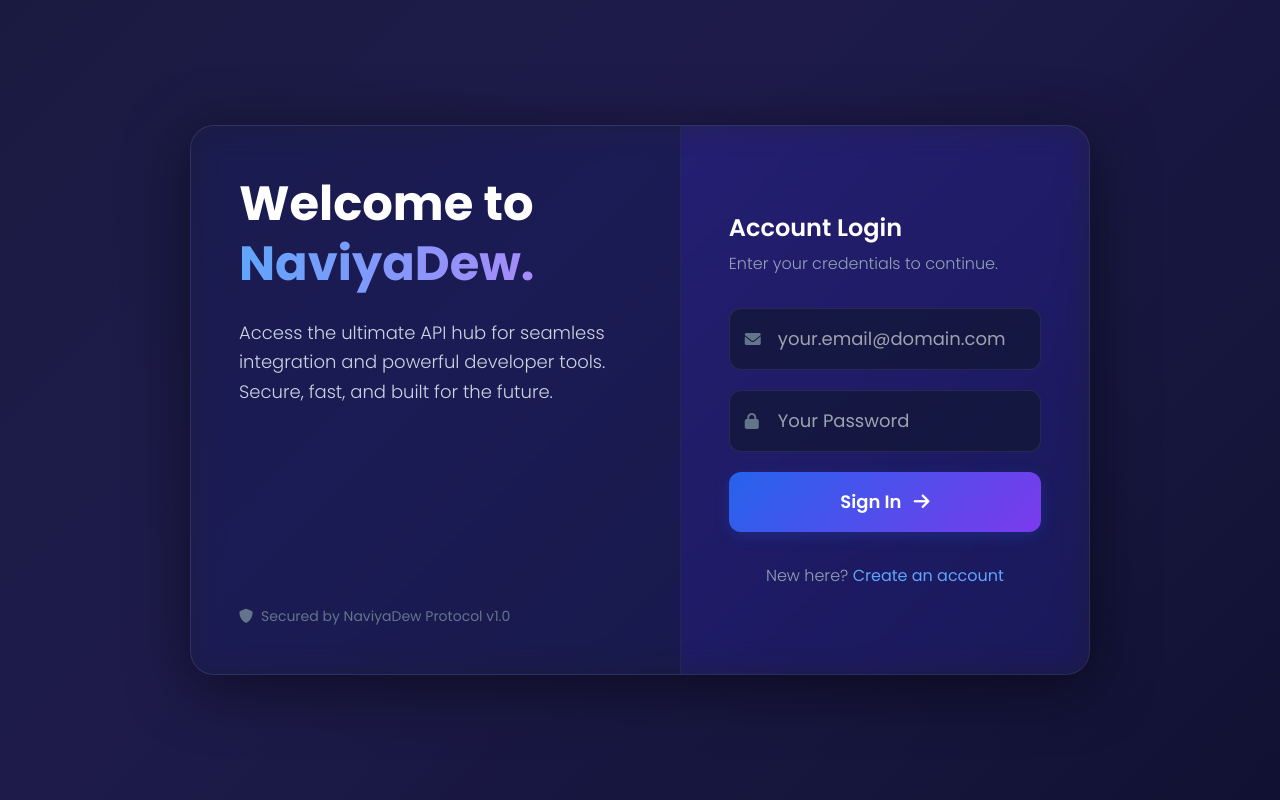
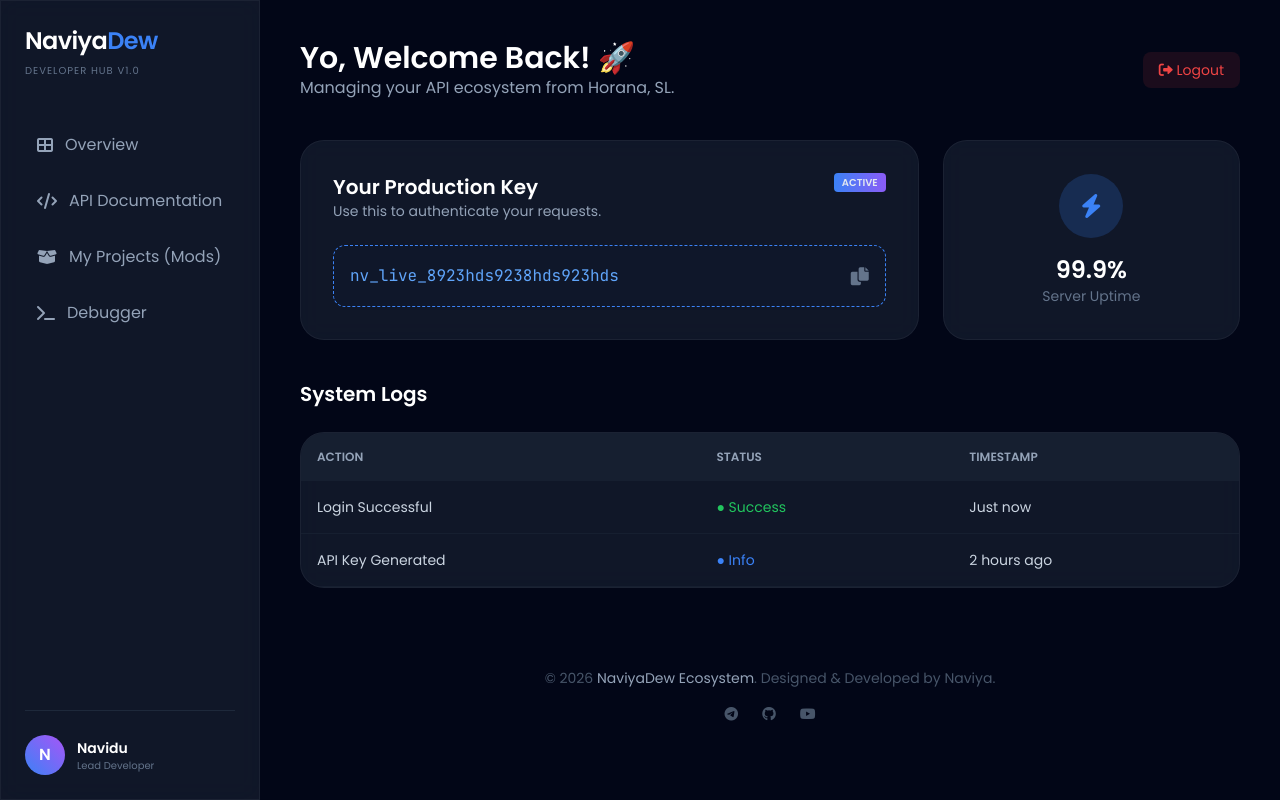
Before and after one commit to DarkeNima/NAVIYA-DEW, a website: page public/index.html in a window 1280 px wide. Drawn offline with nearby package versions, Linux system fonts and the light colour scheme.

Commit message:
Update index.html

```diff
--- a/public/index.html
+++ b/public/index.html
@@ -3,172 +3,137 @@
 <head>
     <meta charset="UTF-8">
     <meta name="viewport" content="width=device-width, initial-scale=1.0">
-    <title>NaviyaDew API | Premium Access</title>
+    <title>NaviyaDew | Developer Console</title>
     <script src="https://cdn.tailwindcss.com"></script>
     <link href="https://cdnjs.cloudflare.com/ajax/libs/font-awesome/6.0.0/css/all.min.css" rel="stylesheet">
-    <link href="https://fonts.googleapis.com/css2?family=Poppins:wght@300;400;600;700&display=swap" rel="stylesheet">
+    <link href="https://fonts.googleapis.com/css2?family=JetBrains+Mono:wght@400;700&family=Poppins:wght@300;400;600&display=swap" rel="stylesheet">
 
     <style>
-        * { font-family: 'Poppins', sans-serif; }
+        body { font-family: 'Poppins', sans-serif; background: #020617; color: #e2e8f0; margin: 0; overflow-x: hidden; }
+        .glass { background: rgba(30, 41, 59, 0.5); backdrop-filter: blur(12px); border: 1px solid rgba(255, 255, 255, 0.05); }
+        .sidebar { height: 100vh; width: 260px; position: fixed; left: 0; top: 0; border-right: 1px solid rgba(255, 255, 255, 0.05); }
+        .content { margin-left: 260px; padding: 40px; }
+        .api-key-box { font-family: 'JetBrains Mono', monospace; background: #0f172a; border: 1px dashed #3b82f6; }
+        .nav-link:hover { background: rgba(59, 130, 246, 0.1); color: #60a5fa; }
+        .dev-tag { background: linear-gradient(90deg, #3b82f6, #8b5cf6); padding: 2px 8px; border-radius: 4px; font-size: 10px; font-weight: bold; text-transform: uppercase; }
 
-        /* 1. Animated Gradient Background */
-        body {
-            background: linear-gradient(-45deg, #020617, #1e1b4b, #111827, #0f172a);
-            background-size: 400% 400%;
-            animation: gradientBG 15s ease infinite;
-            height: 100vh;
-            display: flex;
-            align-items: center;
-            justify-content: center;
-            margin: 0;
-            overflow: hidden;
-        }
-        @keyframes gradientBG {
-            0% { background-position: 0% 50%; }
-            50% { background-position: 100% 50%; }
-            100% { background-position: 0% 50%; }
-        }
-
-        /* 2. Advanced Glassmorphism Card */
-        .glass-card {
-            background: rgba(255, 255, 255, 0.03);
-            backdrop-filter: blur(15px) saturate(180%);
-            -webkit-backdrop-filter: blur(15px) saturate(180%);
-            border: 1px solid rgba(255, 255, 255, 0.08);
-            border-radius: 24px;
-            box-shadow: 0 12px 60px 0 rgba(0, 0, 0, 0.5);
-            display: grid;
-            grid-template-columns: 1.2fr 1fr;
-            overflow: hidden;
-            width: 100%;
-            max-width: 900px;
-            height: 550px;
-            transition: transform 0.3s ease;
-        }
-
-        /* 3. Input Field Styling (Glass) */
-        .glass-input {
-            background: rgba(15, 23, 42, 0.6);
-            border: 1px solid rgba(255, 255, 255, 0.08);
-            color: #e2e8f0;
-            transition: all 0.3s ease;
-        }
-        .glass-input:focus {
-            background: rgba(15, 23, 42, 0.9);
-            border-color: #3b82f6;
-            box-shadow: 0 0 10px rgba(59, 130, 246, 0.3);
-            outline: none;
-        }
-
-        /* Utility classes */
-        .hidden-form { display: none; }
-        .fade-in { animation: fadeIn 0.6s ease-in-out; }
-        @keyframes fadeIn { from { opacity: 0; transform: scale(0.95); } to { opacity: 1; transform: scale(1); } }
-
-        /* Premium Button with Glow */
-        .btn-premium {
-            background: linear-gradient(135deg, #2563eb, #7c3aed);
-            transition: all 0.3s ease;
-            box-shadow: 0 4px 15px rgba(37, 99, 235, 0.2);
-        }
-        .btn-premium:hover {
-            transform: translateY(-2px);
-            box-shadow: 0 6px 20px rgba(37, 99, 235, 0.4);
-        }
-
-        /* Mobile Responsive */
         @media (max-width: 768px) {
-            .glass-card { grid-template-columns: 1fr; height: auto; padding: 20px; }
-            .brand-section { display: none; }
+            .sidebar { display: none; }
+            .content { margin-left: 0; padding: 20px; }
         }
     </style>
 </head>
 <body>
 
-    <div class="glass-card fade-in mx-4">
+    <div class="sidebar glass flex flex-col p-6">
+        <div class="mb-10">
+            <h1 class="text-2xl font-bold text-white tracking-tight">Naviya<span class="text-blue-500">Dew</span></h1>
+            <span class="text-[10px] text-slate-500 tracking-widest uppercase">Developer Hub v1.0</span>
+        </div>
 
-        <div class="brand-section p-12 flex flex-col justify-between" style="background: rgba(15, 23, 42, 0.4); border-right: 1px solid rgba(255,255,255,0.05);">
+        <nav class="flex-1 space-y-2">
+            <a href="#" class="nav-link flex items-center gap-3 p-3 rounded-xl transition text-slate-400">
+                <i class="fas fa-th-large"></i> Overview
+            </a>
+            <a href="#" class="nav-link flex items-center gap-3 p-3 rounded-xl transition text-slate-400">
+                <i class="fas fa-code"></i> API Documentation
+            </a>
+            <a href="#" class="nav-link flex items-center gap-3 p-3 rounded-xl transition text-slate-400">
+                <i class="fas fa-box-open"></i> My Projects (Mods)
+            </a>
+            <a href="#" class="nav-link flex items-center gap-3 p-3 rounded-xl transition text-slate-400">
+                <i class="fas fa-terminal"></i> Debugger
+            </a>
+        </nav>
+
+        <div class="mt-auto pt-6 border-t border-slate-800">
+            <div class="flex items-center gap-3">
+                <div class="w-10 h-10 rounded-full bg-gradient-to-tr from-blue-500 to-purple-500 flex items-center justify-center font-bold text-white">N</div>
+                <div>
+                    <p class="text-sm font-semibold text-white">Navidu</p>
+                    <p class="text-[10px] text-slate-500">Lead Developer</p>
+                </div>
+            </div>
+        </div>
+    </div>
+
+    <div class="content">
+        <header class="flex justify-between items-center mb-10">
             <div>
-                <h1 class="text-5xl font-extrabold text-white leading-tight">
-                    Welcome to<br>
-                    <span class="text-transparent bg-clip-text bg-gradient-to-r from-blue-400 to-violet-400">NaviyaDew.</span>
-                </h1>
-                <p class="text-slate-300 mt-6 text-lg font-light leading-relaxed">
-                    Access the ultimate API hub for seamless integration and powerful developer tools. Secure, fast, and built for the future.
-                </p>
+                <h2 class="text-3xl font-bold text-white">Yo, Welcome Back! 🚀</h2>
+                <p class="text-slate-400">Managing your API ecosystem from Horana, SL.</p>
             </div>
-            <div class="flex items-center gap-2 text-slate-500 text-sm">
-                <i class="fas fa-shield-alt"></i> Secured by NaviyaDew Protocol v1.0
+            <button class="bg-red-500/10 text-red-500 px-4 py-2 rounded-lg text-sm font-medium hover:bg-red-500/20 transition">
+                <i class="fas fa-sign-out-alt"></i> Logout
+            </button>
+        </header>
+
+        <div class="grid grid-cols-1 md:grid-cols-3 gap-6 mb-10">
+            <div class="md:col-span-2 glass p-8 rounded-3xl">
+                <div class="flex justify-between items-start mb-6">
+                    <div>
+                        <h3 class="text-xl font-semibold text-white">Your Production Key</h3>
+                        <p class="text-sm text-slate-400">Use this to authenticate your requests.</p>
+                    </div>
+                    <span class="dev-tag">Active</span>
+                </div>
+                <div class="api-key-box p-4 rounded-xl flex justify-between items-center">
+                    <span id="apiKey" class="text-blue-400 break-all mr-4">nv_live_8923hds9238hds923hds</span>
+                    <button onclick="copyKey()" class="text-slate-500 hover:text-white transition">
+                        <i class="fas fa-copy text-lg"></i>
+                    </button>
+                </div>
+            </div>
+
+            <div class="glass p-8 rounded-3xl flex flex-col justify-center items-center text-center">
+                <div class="w-16 h-16 bg-blue-500/20 rounded-full flex items-center justify-center mb-4">
+                    <i class="fas fa-bolt text-blue-500 text-2xl"></i>
+                </div>
+                <h4 class="text-2xl font-bold text-white">99.9%</h4>
+                <p class="text-slate-500 text-sm">Server Uptime</p>
             </div>
         </div>
 
-        <div class="form-section p-12 flex flex-col justify-center">
+        <h3 class="text-xl font-semibold text-white mb-6">System Logs</h3>
+        <div class="glass rounded-3xl overflow-hidden">
+            <table class="w-full text-left">
+                <thead class="bg-slate-800/50 text-slate-400 text-xs uppercase">
+                    <tr>
+                        <th class="p-4">Action</th>
+                        <th class="p-4">Status</th>
+                        <th class="p-4">Timestamp</th>
+                    </tr>
+                </thead>
+                <tbody class="text-sm text-slate-300">
+                    <tr class="border-b border-slate-800/50">
+                        <td class="p-4">Login Successful</td>
+                        <td class="p-4"><span class="text-green-500">● Success</span></td>
+                        <td class="p-4">Just now</td>
+                    </tr>
+                    <tr class="border-b border-slate-800/50">
+                        <td class="p-4">API Key Generated</td>
+                        <td class="p-4"><span class="text-blue-500">● Info</span></td>
+                        <td class="p-4">2 hours ago</td>
+                    </tr>
+                </tbody>
+            </table>
+        </div>
 
-            <div id="loginForm">
-                <h2 class="text-2xl font-semibold text-white mb-2">Account Login</h2>
-                <p class="text-slate-400 mb-8 font-light">Enter your credentials to continue.</p>
-
-                <form action="/auth/login" method="POST" class="space-y-5">
-                    <div class="relative">
-                        <i class="fas fa-envelope absolute left-4 top-1/2 -translate-y-1/2 text-slate-500"></i>
-                        <input type="email" name="email" required class="glass-input w-full p-4 pl-12 rounded-xl text-lg" placeholder="your.email@domain.com">
-                    </div>
-                    <div class="relative">
-                        <i class="fas fa-lock absolute left-4 top-1/2 -translate-y-1/2 text-slate-500"></i>
-                        <input type="password" name="password" required class="glass-input w-full p-4 pl-12 rounded-xl text-lg" placeholder="Your Password">
-                    </div>
-                    <button class="btn-premium w-full text-white p-4 rounded-xl font-semibold text-lg">
-                        Sign In <i class="fas fa-arrow-right ml-2"></i>
-                    </button>
-                </form>
-
-                <p class="text-center mt-8 text-slate-400 font-light">
-                    New here? <a href="#" onclick="toggleForm()" class="text-blue-400 hover:text-blue-300 font-medium">Create an account</a>
-                </p>
+        <footer class="mt-20 text-center text-slate-600 text-sm">
+            <p>© 2026 <span class="text-slate-400">NaviyaDew Ecosystem</span>. Designed & Developed by Naviya.</p>
+            <div class="flex justify-center gap-6 mt-4">
+                <a href="#" class="hover:text-blue-400 transition"><i class="fab fa-telegram"></i></a>
+                <a href="#" class="hover:text-white transition"><i class="fab fa-github"></i></a>
+                <a href="#" class="hover:text-red-400 transition"><i class="fab fa-youtube"></i></a>
             </div>
-
-            <div id="signupForm" class="hidden-form">
-                <h2 class="text-2xl font-semibold text-white mb-2">Get Started</h2>
-                <p class="text-slate-400 mb-8 font-light">Sign up for free developer access.</p>
-
-                <form action="/auth/signup" method="POST" class="space-y-5">
-                    <div class="relative">
-                        <i class="fas fa-user absolute left-4 top-1/2 -translate-y-1/2 text-slate-500"></i>
-                        <input type="text" name="name" required class="glass-input w-full p-4 pl-12 rounded-xl text-lg" placeholder="Your Full Name">
-                    </div>
-                    <div class="relative">
-                        <i class="fas fa-envelope absolute left-4 top-1/2 -translate-y-1/2 text-slate-500"></i>
-                        <input type="email" name="email" required class="glass-input w-full p-4 pl-12 rounded-xl text-lg" placeholder="your.email@domain.com">
-                    </div>
-                    <div class="relative">
-                        <i class="fas fa-lock absolute left-4 top-1/2 -translate-y-1/2 text-slate-500"></i>
-                        <input type="password" name="password" required class="glass-input w-full p-4 pl-12 rounded-xl text-lg" placeholder="Create Password">
-                    </div>
-                    <button class="btn-premium w-full text-white p-4 rounded-xl font-semibold text-lg" style="background: linear-gradient(135deg, #10b981, #059669);">
-                        Verify Email <i class="fas fa-envelope-open-text ml-2"></i>
-                    </button>
-                </form>
-
-                <p class="text-center mt-8 text-slate-400 font-light">
-                    Already a member? <a href="#" onclick="toggleForm()" class="text-emerald-400 hover:text-emerald-300 font-medium">Log in instead</a>
-                </p>
-            </div>
-
-        </div>
+        </footer>
     </div>
 
     <script>
-        function toggleForm() {
-            const login = document.getElementById('loginForm');
-            const signup = document.getElementById('signupForm');
-
-            // Add fade effect
-            login.style.animation = signup.style.animation = 'none';
-            void login.offsetWidth; // trigger reflow
-            login.style.animation = signup.style.animation = 'fadeIn 0.6s ease-in-out';
-
-            login.classList.toggle('hidden-form');
-            signup.classList.toggle('hidden-form');
+        function copyKey() {
+            const key = document.getElementById('apiKey').innerText;
+            navigator.clipboard.writeText(key);
+            alert("API Key copied to clipboard! Keep it secret. 🔒");
         }
     </script>
 </body>
```
